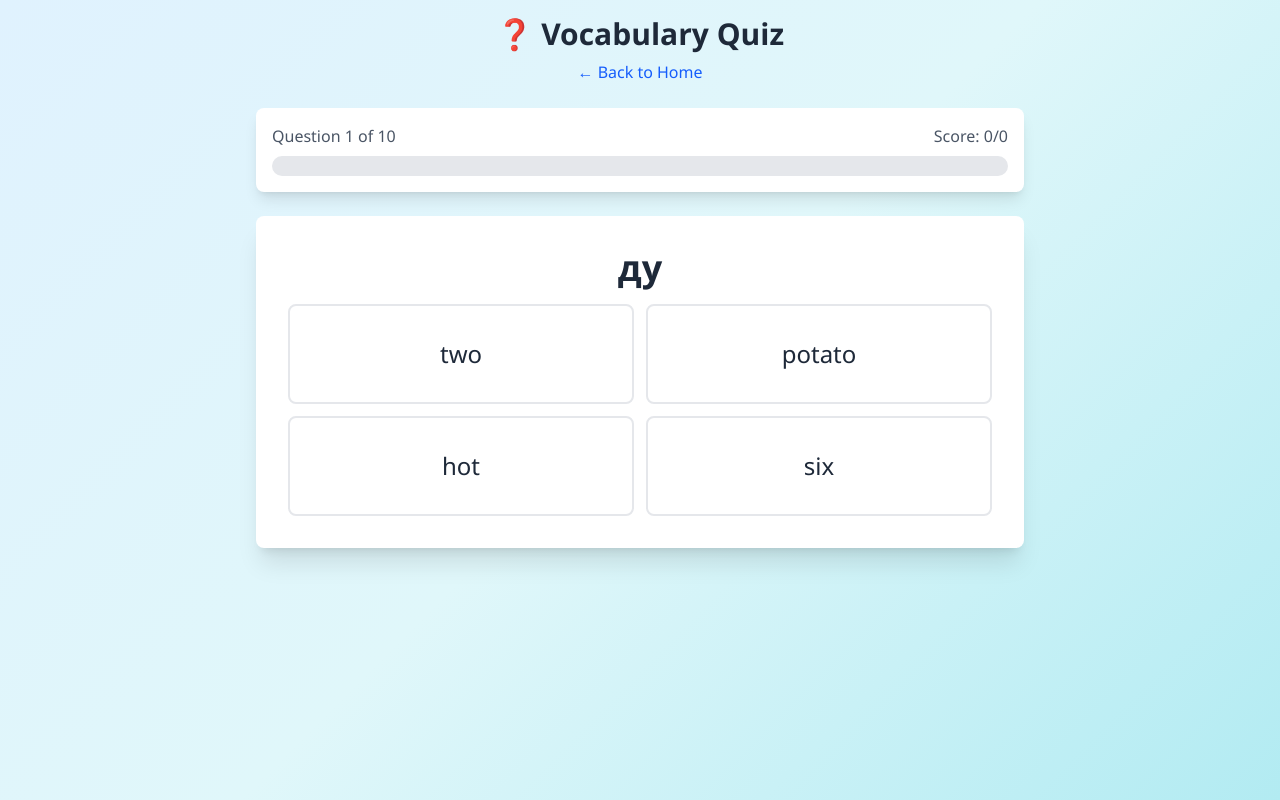
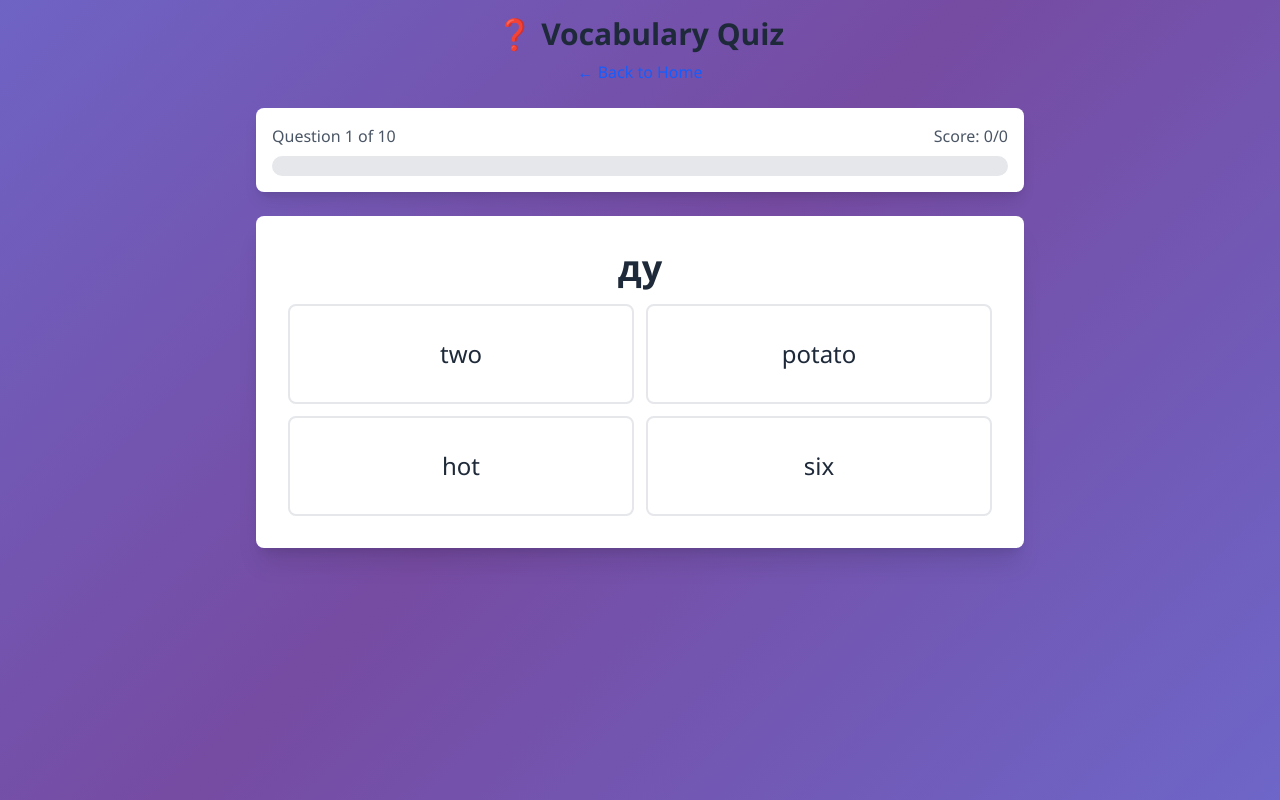
Before and after one commit to haagamble/tajik-first-1000, a Next.js app: page /quiz/level01 in a window 1280 px wide. Built offline with nearby package versions, Linux system fonts and the light colour scheme.

Commit message:
Add subtle animated gradient background

```diff
--- a/src/app/globals.css
+++ b/src/app/globals.css
@@ -26,7 +26,35 @@
 }
 
 /* Gradient background classes */
+/* Trendy slightly animated gradient background */
 .gradient-bg {
+  background: linear-gradient(135deg,
+      #667eea 0%,
+      #764ba2 50%,
+      #667eea 100%);
+  background-size: 200% 200%;
+  animation: gradientShift 20s ease-in-out infinite;
+  min-height: 100vh;
+}
+
+@keyframes gradientShift {
+
+  0%,
+  100% {
+    background-position: 0% 50%;
+  }
+
+  50% {
+    background-position: 100% 50%;
+  }
+}
+
+.gradient-bg-purple {
+  background: linear-gradient(135deg, #667eea 0%, #764ba2 100%);
+  min-height: 100vh;
+}
+
+.gradient-bg-blue {
   background: linear-gradient(135deg, #e0f2fe 0%, #e0f7fa 50%, #b2ebf2 100%);
   min-height: 100vh;
 }
```
